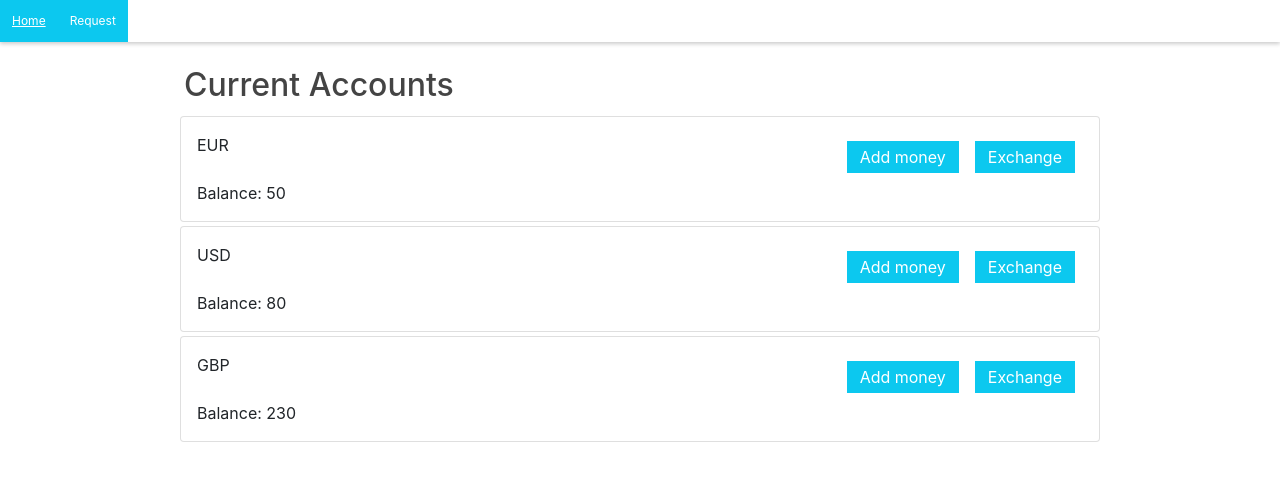
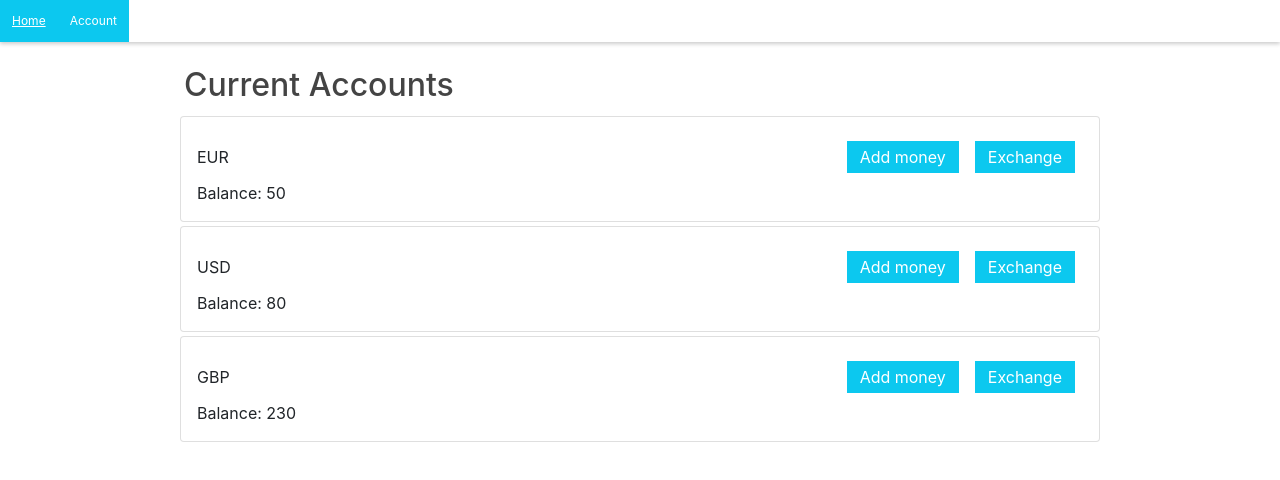
Before and after one commit to mughees-Ilyas/revolut_test, a React (Create React App) app: page /Request in a window 1280 px wide. Shown: the top 480 px of the page. Built offline with nearby package versions, Linux system fonts and the light colour scheme.

Commit message:
some checks

```diff
--- a/src/components/ConvertFundModal.js
+++ b/src/components/ConvertFundModal.js
@@ -79,7 +79,7 @@ function AddFundModel({show, setShow,setPockets,pockets,currentCurrency, dispatc
         function getCurrentTimer(){
             dispatch(fxrate(firstCurrentCurrency, secondCurrentCurrency));
         }
-        if(show){
+        if(show && firstCurrentCurrency && secondCurrentCurrency && secondCurrentCurrency !== firstCurrentCurrency ){
             intervalRef.current = setInterval(getCurrentTimer, 10000);
             getCurrentTimer();
         }
--- a/src/core/Navigation.js
+++ b/src/core/Navigation.js
@@ -56,7 +56,7 @@ function Navigation() {
             Home
         </NavItem>
         <NavItem to="/Request" exact activeClassName="active">
-            Request
+            Account
         </NavItem>
     </NavBar>
           <Container>
--- a/src/pages/AccountPage.js
+++ b/src/pages/AccountPage.js
@@ -21,6 +21,7 @@ const Page = styled.div`
 const DisplayRow = styled.div`
   display: flex;
   justify-content:space-between
+   align-items: center;
 `;
 
 function AccountPage({dispatch, data}) {
```
